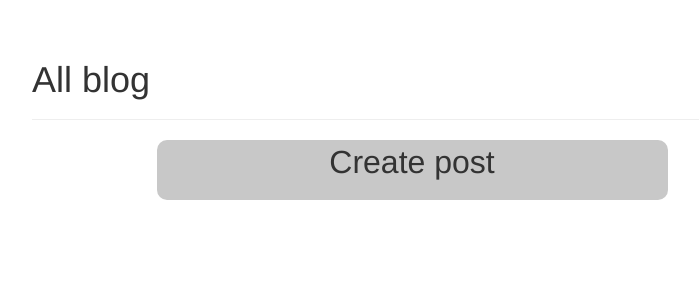
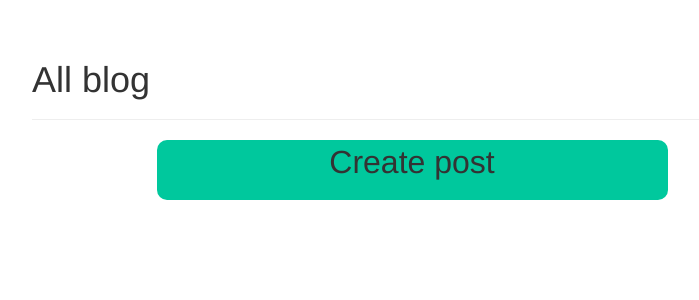
Before and after one commit to Jomsaruj/DEK-COM, a Django app: page /blog/ in a window 1280 px wide, with the pointer over the restyled element. Shown: the part 112-412 px from the top of the page, without its empty margins (38-737 px from the left). Run offline with Django 3.2, Linux system fonts and the light colour scheme; data that the repository does not hold is empty; some libraries are stand-ins or nearby versions.

Commit message:
update css style

```diff
--- a/blog/static/css/style.css
+++ b/blog/static/css/style.css
@@ -11,7 +11,7 @@
 }
 .create-post-box:hover {
     font-size: xx-large;
-    background: rgb(200, 200, 200);
+    background: rgb(0, 200, 157);
 }
 .post-box {
     word-break: break-all;
```
